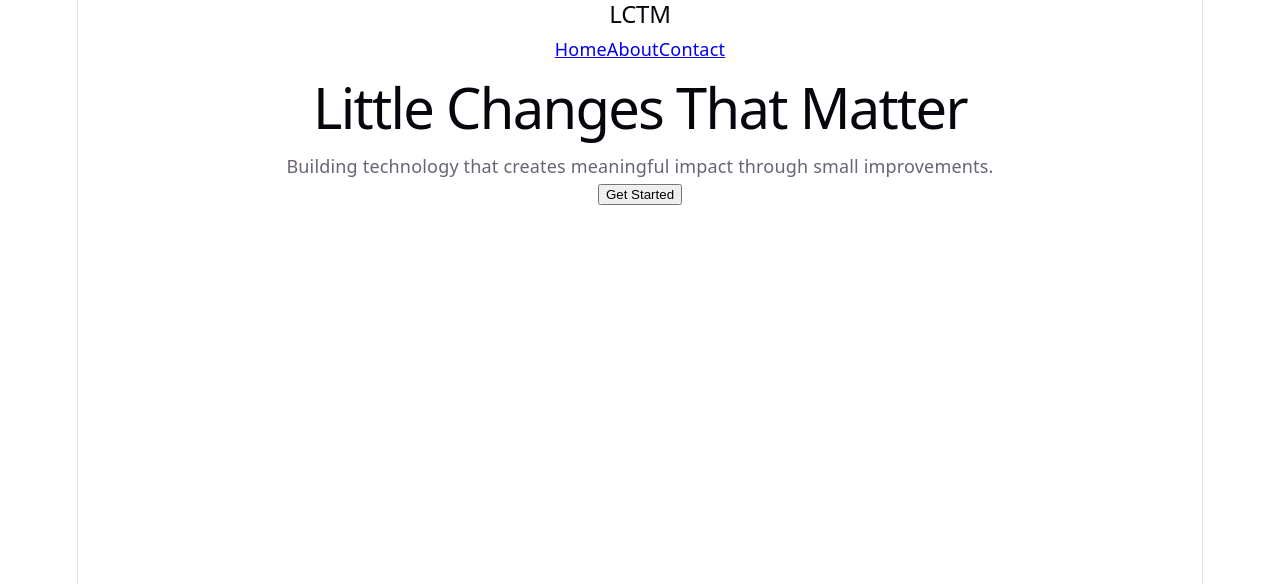
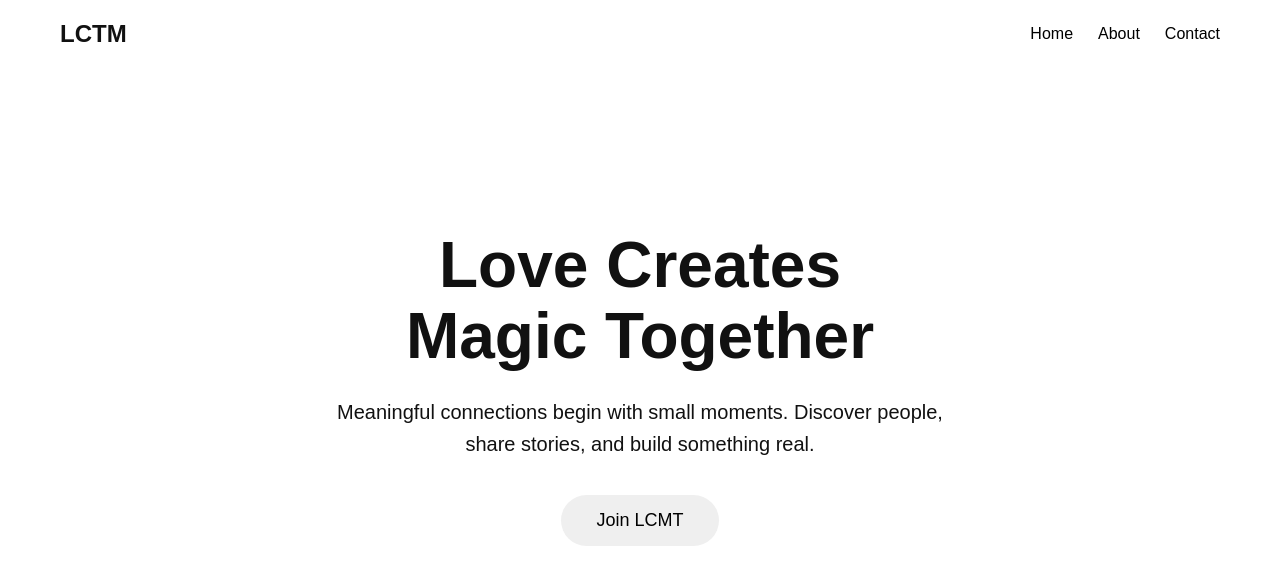
Before and after one commit to vy994385-cloud/lcmt, a React (Vite) app in the folder frontend/: page / in a window 1280 px wide. Shown: the top 584 px of the page. Built offline with nearby package versions, Linux system fonts and the light colour scheme.

Commit message:
Updated LCMT branding and hero section

```diff
--- /dev/null
+++ b/frontend/src/components/Hero.css
@@ -0,0 +1,30 @@
+.hero {
+  min-height: 80vh;
+  display: flex;
+  flex-direction: column;
+  justify-content: center;
+  align-items: center;
+  text-align: center;
+  padding: 40px;
+}
+
+.hero h1 {
+  font-size: 64px;
+  line-height: 1.1;
+  margin-bottom: 25px;
+}
+
+.hero p {
+  font-size: 20px;
+  max-width: 650px;
+  margin-bottom: 35px;
+  line-height: 1.6;
+}
+
+.hero button {
+  padding: 15px 35px;
+  font-size: 18px;
+  border-radius: 30px;
+  border: none;
+  cursor: pointer;
+}
--- a/frontend/src/components/Hero.tsx
+++ b/frontend/src/components/Hero.tsx
@@ -1,16 +1,24 @@
+import "./Hero.css"
+
 function Hero() {
   return (
-    <section>
-      <h1>Little Changes That Matter</h1>
+    <section className="hero">
+
+      <h1>
+        Love Creates
+        <br />
+        Magic Together
+      </h1>
 
       <p>
-        Building technology that creates meaningful impact through small
-        improvements.
+        Meaningful connections begin with small moments.
+        Discover people, share stories, and build something real.
       </p>
 
       <button>
-        Get Started
+        Join LCMT
       </button>
+
     </section>
   )
 }
--- /dev/null
+++ b/frontend/src/components/Navbar.css
@@ -0,0 +1,16 @@
+.navbar {
+  display: flex;
+  justify-content: space-between;
+  align-items: center;
+  padding: 20px 60px;
+}
+
+.nav-links {
+  display: flex;
+  gap: 25px;
+}
+
+.nav-links a {
+  text-decoration: none;
+  color: black;
+}
--- a/frontend/src/components/Navbar.tsx
+++ b/frontend/src/components/Navbar.tsx
@@ -1,9 +1,11 @@
+import "./Navbar.css"
+
 function Navbar() {
   return (
-    <nav>
+    <nav className="navbar">
       <h2>LCTM</h2>
 
-      <div>
+      <div className="nav-links">
         <a href="#">Home</a>
         <a href="#">About</a>
         <a href="#">Contact</a>
--- a/frontend/src/index.css
+++ b/frontend/src/index.css
@@ -1,111 +1,11 @@
-:root {
-  --text: #6b6375;
-  --text-h: #08060d;
-  --bg: #fff;
-  --border: #e5e4e7;
-  --code-bg: #f4f3ec;
-  --accent: #aa3bff;
-  --accent-bg: rgba(170, 59, 255, 0.1);
-  --accent-border: rgba(170, 59, 255, 0.5);
-  --social-bg: rgba(244, 243, 236, 0.5);
-  --shadow:
-    rgba(0, 0, 0, 0.1) 0 10px 15px -3px, rgba(0, 0, 0, 0.05) 0 4px 6px -2px;
-
-  --sans: system-ui, 'Segoe UI', Roboto, sans-serif;
-  --heading: system-ui, 'Segoe UI', Roboto, sans-serif;
-  --mono: ui-monospace, Consolas, monospace;
-
-  font: 18px/145% var(--sans);
-  letter-spacing: 0.18px;
-  color-scheme: light dark;
-  color: var(--text);
-  background: var(--bg);
-  font-synthesis: none;
-  text-rendering: optimizeLegibility;
-  -webkit-font-smoothing: antialiased;
-  -moz-osx-font-smoothing: grayscale;
-
-  @media (max-width: 1024px) {
-    font-size: 16px;
-  }
-}
-
-@media (prefers-color-scheme: dark) {
-  :root {
-    --text: #9ca3af;
-    --text-h: #f3f4f6;
-    --bg: #16171d;
-    --border: #2e303a;
-    --code-bg: #1f2028;
-    --accent: #c084fc;
-    --accent-bg: rgba(192, 132, 252, 0.15);
-    --accent-border: rgba(192, 132, 252, 0.5);
-    --social-bg: rgba(47, 48, 58, 0.5);
-    --shadow:
-      rgba(0, 0, 0, 0.4) 0 10px 15px -3px, rgba(0, 0, 0, 0.25) 0 4px 6px -2px;
-  }
-
-  #social .button-icon {
-    filter: invert(1) brightness(2);
-  }
-}
-
-#root {
-  width: 1126px;
-  max-width: 100%;
-  margin: 0 auto;
-  text-align: center;
-  border-inline: 1px solid var(--border);
-  min-height: 100svh;
-  display: flex;
-  flex-direction: column;
+* {
+  margin: 0;
+  padding: 0;
   box-sizing: border-box;
 }
 
 body {
-  margin: 0;
+  font-family: Arial, sans-serif;
+  background: #ffffff;
+  color: #111111;
 }
-
-h1,
-h2 {
-  font-family: var(--heading);
-  font-weight: 500;
-  color: var(--text-h);
-}
-
-h1 {
-  font-size: 56px;
-  letter-spacing: -1.68px;
-  margin: 32px 0;
-  @media (max-width: 1024px) {
-    font-size: 36px;
-    margin: 20px 0;
-  }
-}
-h2 {
-  font-size: 24px;
-  line-height: 118%;
-  letter-spacing: -0.24px;
-  margin: 0 0 8px;
-  @media (max-width: 1024px) {
-    font-size: 20px;
-  }
-}
-p {
-  margin: 0;
-}
-
-code,
-.counter {
-  font-family: var(--mono);
-  display: inline-flex;
-  border-radius: 4px;
-  color: var(--text-h);
-}
-
-code {
-  font-size: 15px;
-  line-height: 135%;
-  padding: 4px 8px;
-  background: var(--code-bg);
-}
```
